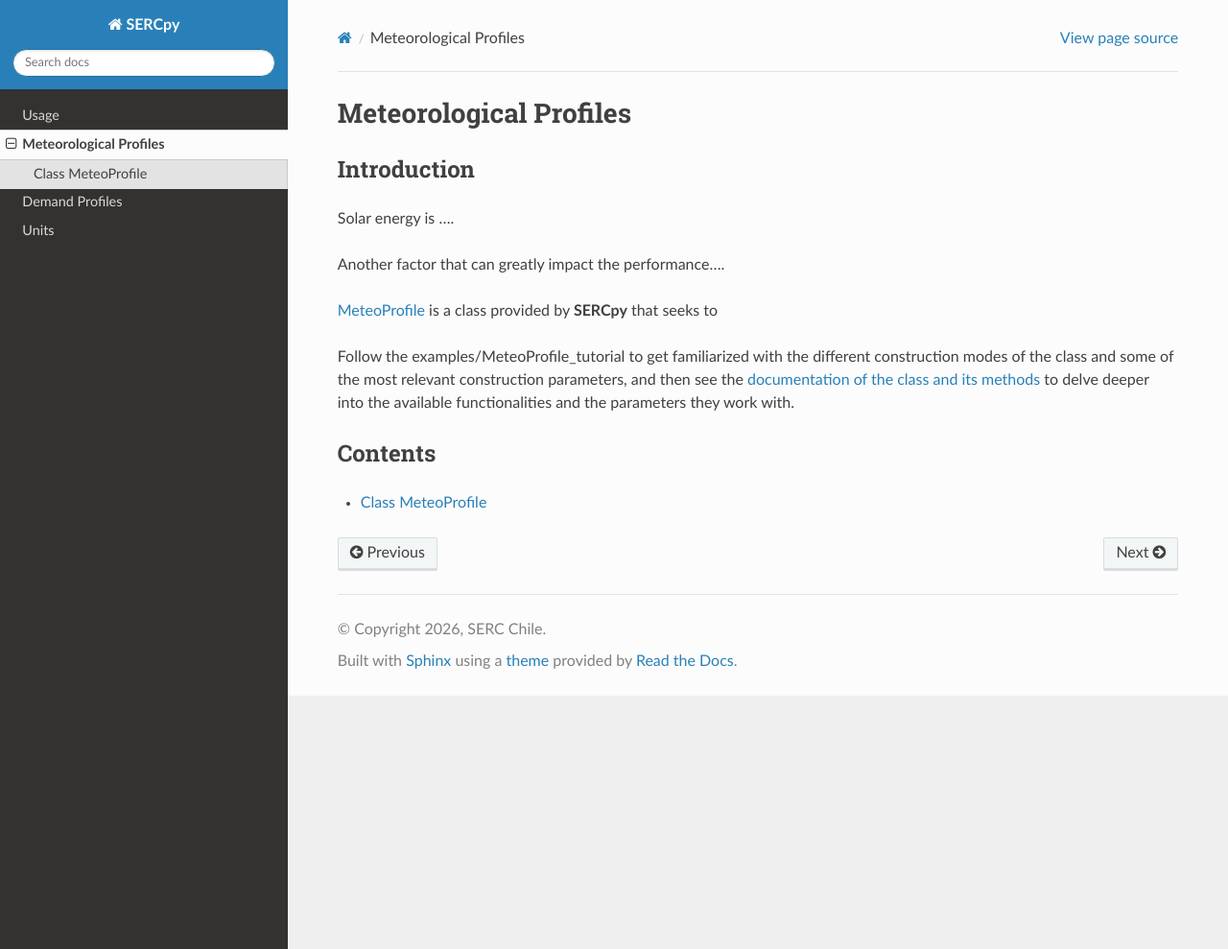
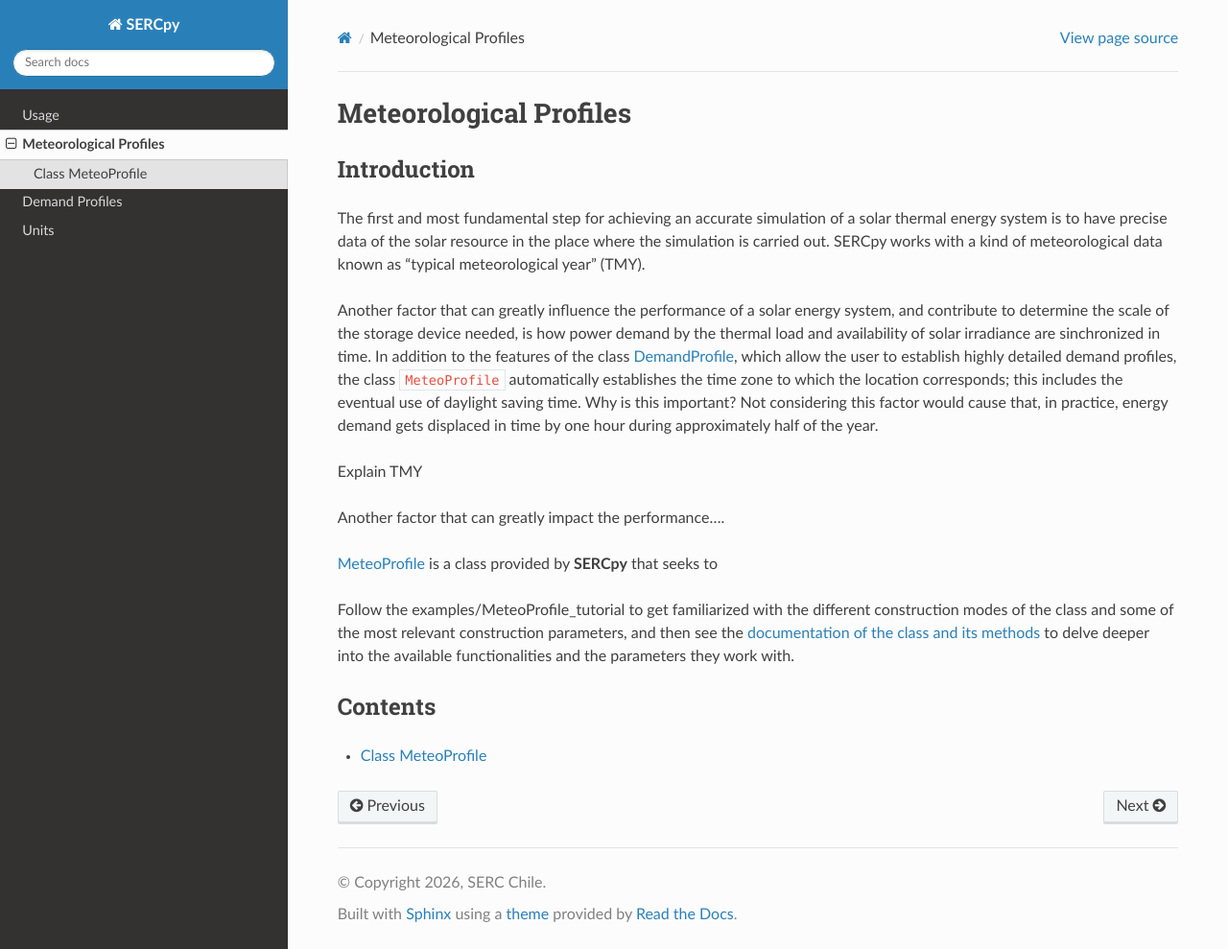
Before and after one commit to serc-chile/SERCpy, a Sphinx documentation site: the page built from docs/source/meteo_profile.rst, in a window 1280 px wide and 989 px high. Shown: the whole window at 96% size. Built offline with Sphinx 7.4.7 and the Read the Docs theme 3.1.0, drawn with Linux system fonts in a browser that asks for light colours; pages that are not in the unit, such as notebooks, are missing from menus.

Commit message:
Update meteo_profile.rst

```diff
--- a/docs/source/meteo_profile.rst
+++ b/docs/source/meteo_profile.rst
@@ -4,7 +4,13 @@ Meteorological Profiles
 Introduction
 ------------
 
-Solar energy is ....
+The first and most fundamental step for achieving an accurate simulation of a solar thermal energy system is to have precise data of the solar resource in the place where the simulation is carried out. SERCpy works with a kind of meteorological data known as "typical meteorological year" (TMY).
+
+
+
+Another factor that can greatly influence the performance of a solar energy system, and contribute to determine the scale of the storage device needed, is how power demand by the thermal load and availability of solar irradiance are sinchronized in time. In addition to the features of the class :doc:`DemandProfile <demand_profile_class>`, which allow the user to establish highly detailed demand profiles, the class `MeteoProfile` automatically establishes the time zone to which the location corresponds; this includes the eventual use of daylight saving time. Why is this important? Not considering this factor would cause that, in practice, energy demand gets displaced in time by one hour during approximately half of the year.
+
+Explain TMY
 
 Another factor that can greatly impact the performance....
 
```
